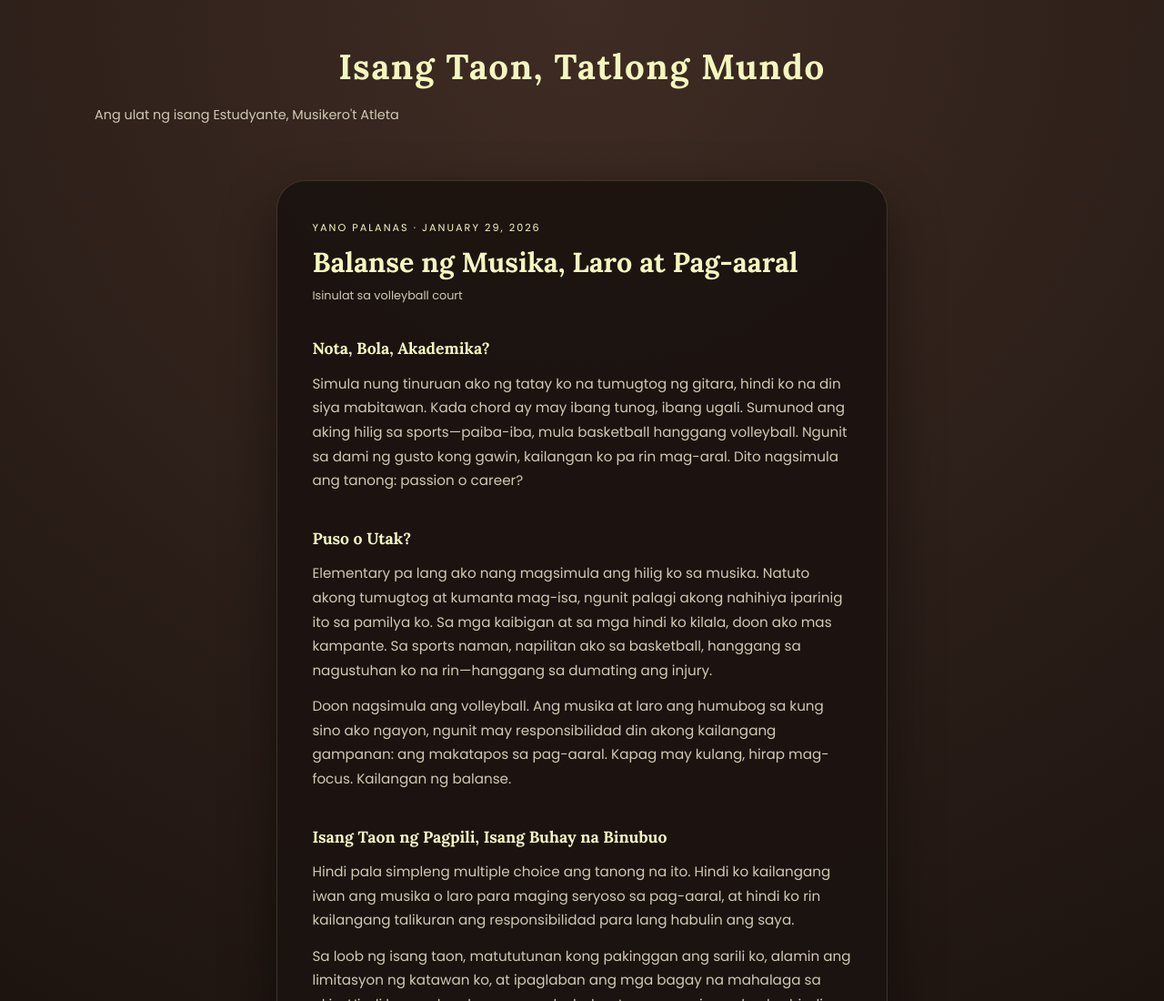
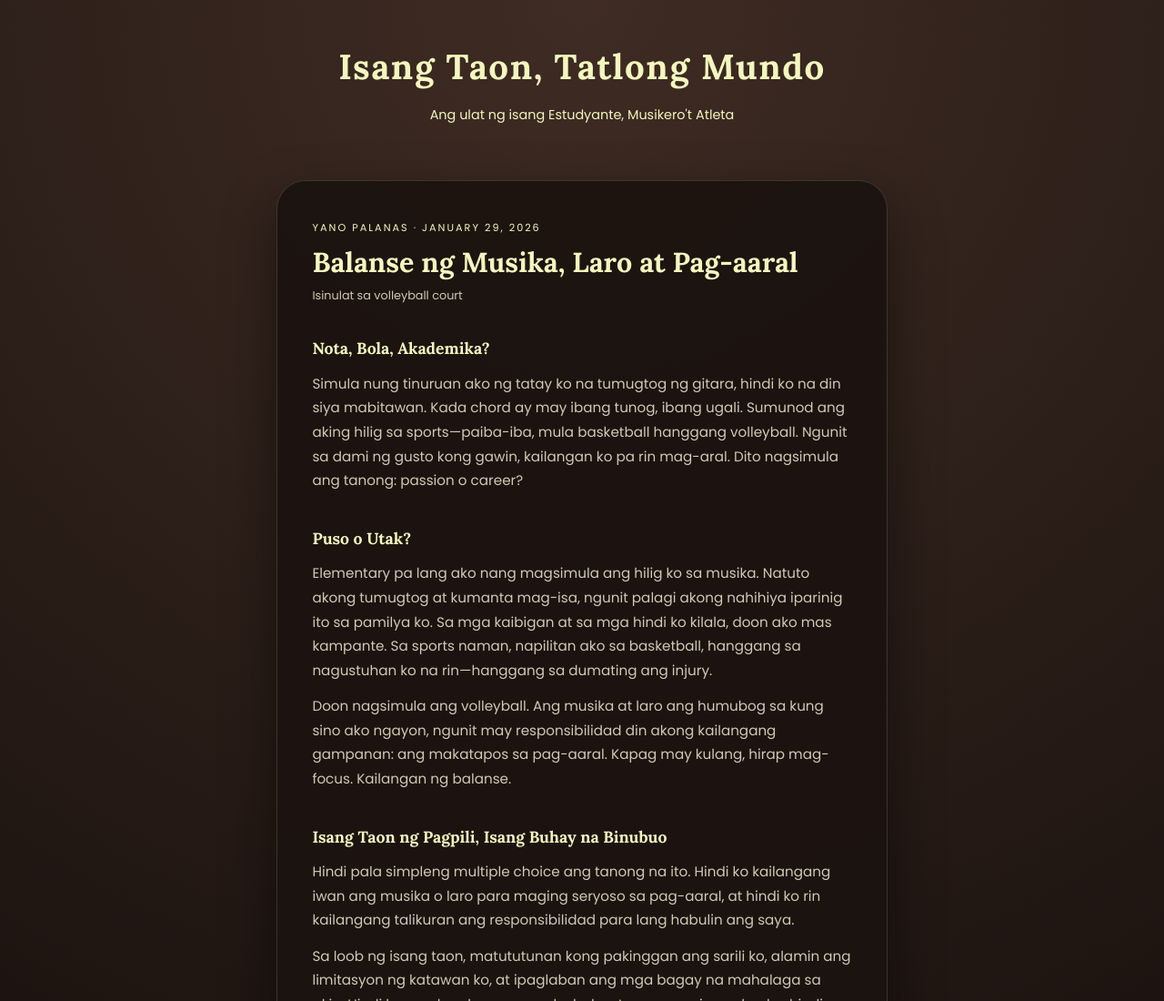
Before and after one commit to yano-static/BLOG-3, a plain HTML site: page index.html in a window 1280 px wide. Shown: the top 1100 px of the page at 91% size. Drawn offline with Linux system fonts and the light colour scheme.

Commit message:
Center align site tagline text

```diff
--- a/style.css
+++ b/style.css
@@ -51,9 +51,9 @@ body {
 }
 
 .site-tagline {
+  text-align: center;
   margin-top: 0.4rem;
   font-size: 0.9rem;
-  color: var(--text-muted);
 }
 
 /* Main layout */
```
